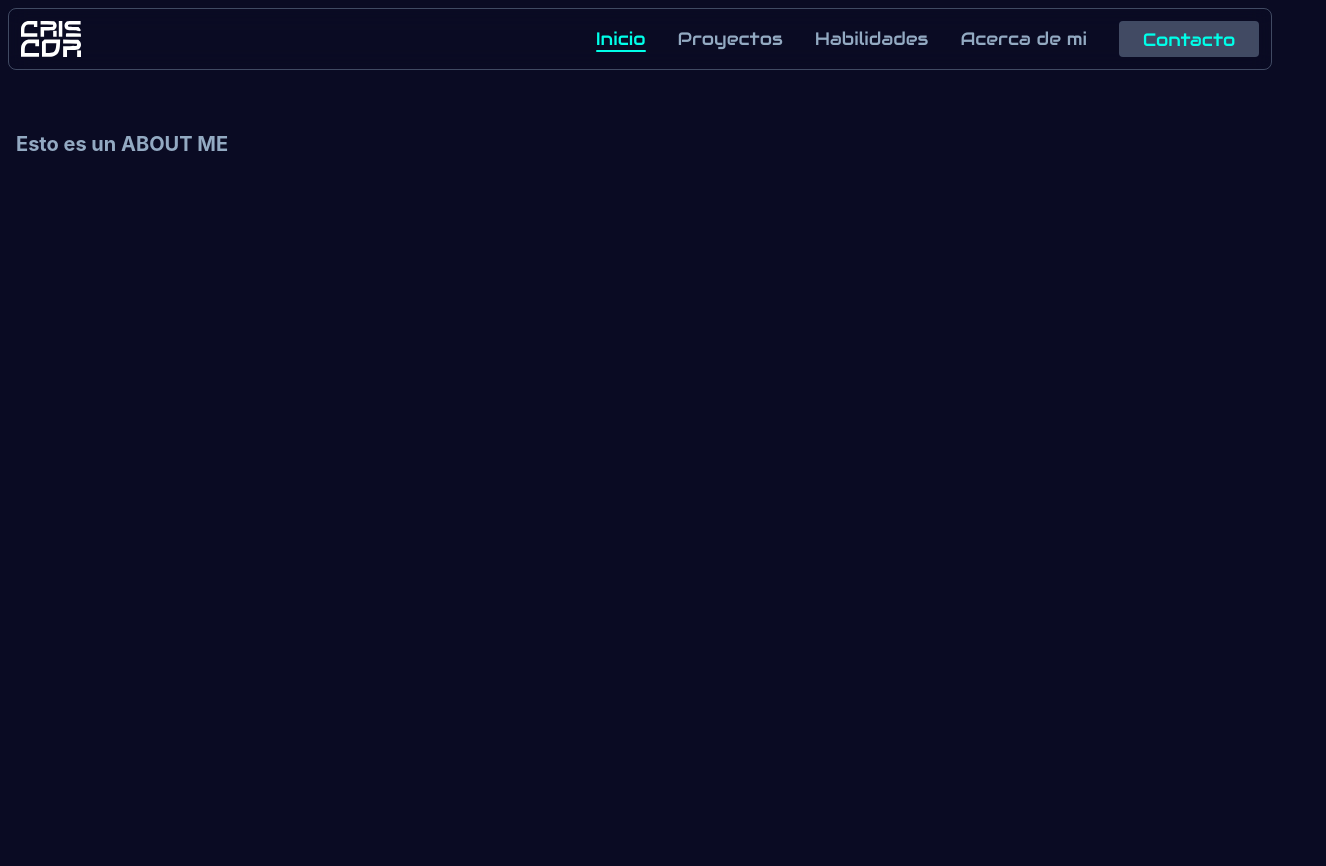
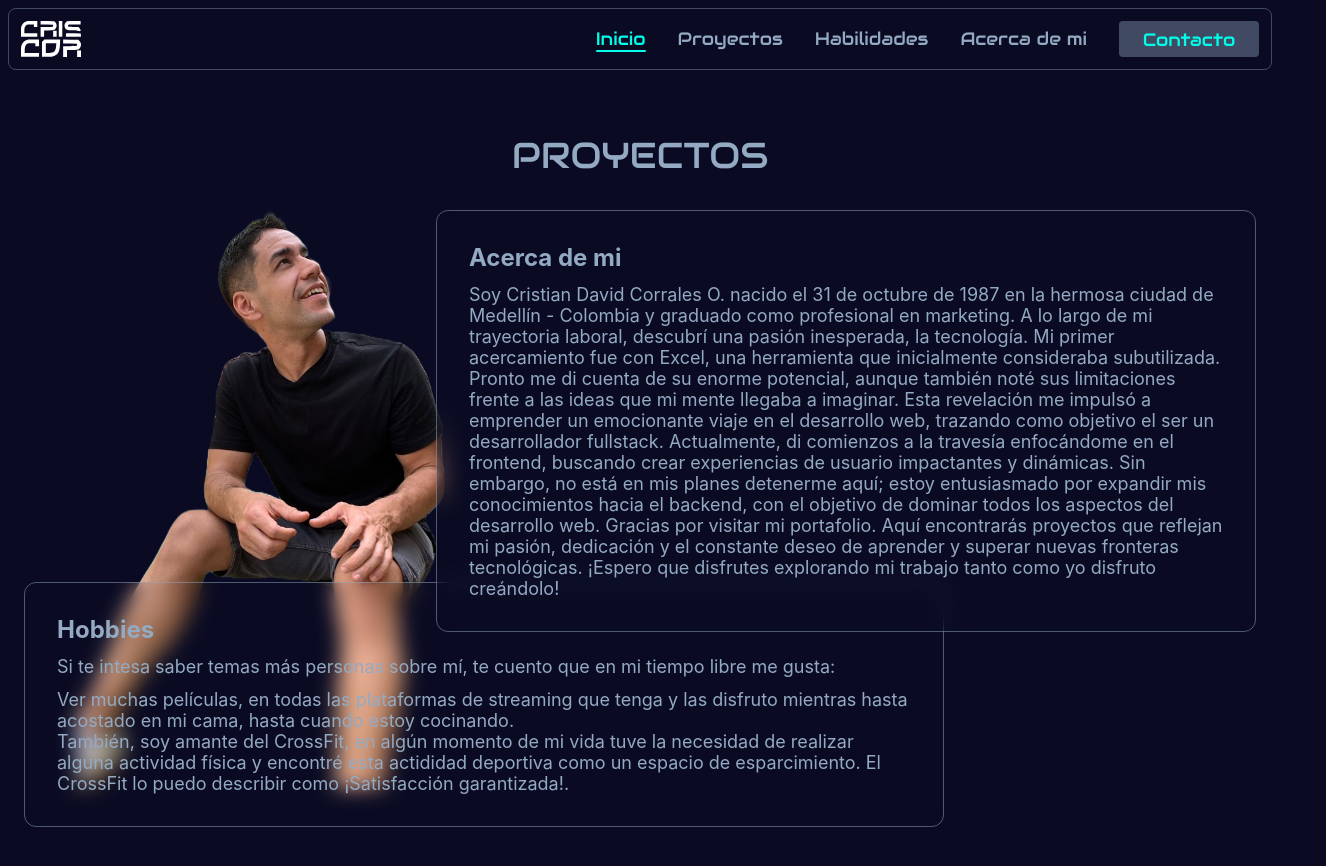
Before and after one commit to CrisdCor/cris-cor-portfolio, a React (Create React App) app: page /aboutme in a window 1280 px wide. Shown: the top 866 px of the page, 1326 px wide, since content can reach past the window. Before the commit the page ends 800 px from the top, so only its background shows below. Built offline with nearby package versions, Linux system fonts and the light colour scheme.

Commit message:
Maquetado de page: about me

```diff
--- a/src/components/CardProject/styles.css
+++ b/src/components/CardProject/styles.css
@@ -1,7 +1,6 @@
 @import url(../../pages/App/App.css);
 
 .card-project {
-  /* height: 32rem; */
   padding: 0.1rem;
   display: flex;
   align-items: center;
--- a/src/pages/Aboutme/index.js
+++ b/src/pages/Aboutme/index.js
@@ -1,9 +1,60 @@
+import ImageBckgr from "../../assets/images/image-background-2.png";
 import "./styles.css";
 
 export default function AboutMe() {
   return (
     <main className="page-container">
-      <h1>Esto es un ABOUT ME</h1>
+      {/* <div className="background-decoration"></div> */}
+      <h1 className="text-title text-center">PROYECTOS</h1>
+      <section className="about-me-section text-m">
+        <article className="about-me__article article-personal">
+          <h2 className="text-l">Acerca de mi</h2>
+          <p className="">
+            Soy Cristian David Corrales O. nacido el 31 de octubre de 1987 en la
+            hermosa ciudad de Medellín - Colombia y graduado como profesional en
+            marketing. A lo largo de mi trayectoria laboral, descubrí una pasión
+            inesperada, la tecnología. Mi primer acercamiento fue con Excel, una
+            herramienta que inicialmente consideraba subutilizada. Pronto me di
+            cuenta de su enorme potencial, aunque también noté sus limitaciones
+            frente a las ideas que mi mente llegaba a imaginar. Esta revelación
+            me impulsó a emprender un emocionante viaje en el desarrollo web,
+            trazando como objetivo el ser un desarrollador fullstack.
+            Actualmente, di comienzos a la travesía enfocándome en el frontend,
+            buscando crear experiencias de usuario impactantes y dinámicas. Sin
+            embargo, no está en mis planes detenerme aquí; estoy entusiasmado
+            por expandir mis conocimientos hacia el backend, con el objetivo de
+            dominar todos los aspectos del desarrollo web. Gracias por visitar
+            mi portafolio. Aquí encontrarás proyectos que reflejan mi pasión,
+            dedicación y el constante deseo de aprender y superar nuevas
+            fronteras tecnológicas. ¡Espero que disfrutes explorando mi trabajo
+            tanto como yo disfruto creándolo!
+          </p>
+        </article>
+        <article className="about-me__article article-hobbies text-m">
+          <h2 className="text-l">Hobbies</h2>
+          <p className="">
+            Si te intesa saber temas más personas sobre mí, te cuento que en mi
+            tiempo libre me gusta:
+          </p>
+          <ul className="">
+            <li>
+              Ver muchas películas, en todas las plataformas de streaming que
+              tenga y las disfruto mientras hasta acostado en mi cama, hasta
+              cuando estoy cocinando.
+            </li>
+            <li>
+              También, soy amante del CrossFit, en algún momento de mi vida tuve
+              la necesidad de realizar alguna actividad física y encontré esta
+              actididad deportiva como un espacio de esparcimiento. El CrossFit
+              lo puedo describir como ¡Satisfacción garantizada!.
+            </li>
+            <li></li>
+          </ul>
+        </article>
+        <div className="about-me__image">
+          <img src={ImageBckgr} alt="foto"></img>
+        </div>
+      </section>
     </main>
   );
 }
--- a/src/pages/Aboutme/styles.css
+++ b/src/pages/Aboutme/styles.css
@@ -1 +1,54 @@
 @import url(../App/App.css);
+
+.about-me__image {
+  position: fixed;
+  top: 16rem;
+  left: 6.2rem;
+  width: 100%;
+}
+
+.about-me__image img {
+  height: 62rem;
+}
+
+/* .background-decoration {
+  position: absolute;
+  top: 7rem;
+  left: 0;
+  width: 26rem;
+  height: 26rem;
+  background: rgba(147, 170, 194, 0.4);
+  filter: blur(100px);
+} */
+
+.about-me-section {
+  position: relative;
+  width: 100%;
+  padding: var(--space-xl) var(--space-s);
+  display: flex;
+  flex-direction: column;
+  gap: var(--space-xl);
+}
+
+.about-me__article {
+  max-width: 82rem;
+  padding: var(--space-xl) var(--space-xl);
+  display: flex;
+  flex-direction: column;
+  gap: var(--space-m);
+  flex: 1 1;
+  backdrop-filter: blur(10px);
+  border: 0.1rem solid var(--white-border);
+  border-radius: var(--space-m);
+}
+
+.article-personal {
+  z-index: 3;
+  align-self: flex-end;
+}
+
+.article-hobbies {
+  z-index: 1;
+  max-width: 92rem;
+  transform: translateY(-8.2rem);
+}
--- a/src/pages/App/App.css
+++ b/src/pages/App/App.css
@@ -10,8 +10,8 @@ estilo
   **********************************************/
   --black: #000000;
   --white: #ffffff;
-  --dark-blue: rgb(10, 11, 35);
-  --soft-blue: rgb(147, 170, 194);
+  --dark-blue: rgba(10, 11, 35, 1);
+  --soft-blue: rgba(147, 170, 194, 1);
   --cyan: rgb(0, 255, 233);
 
   /*********************************************
```
Also changed, not shown: src/assets/images/image-background-1.png (added), src/assets/images/image-background-2.png (added).
